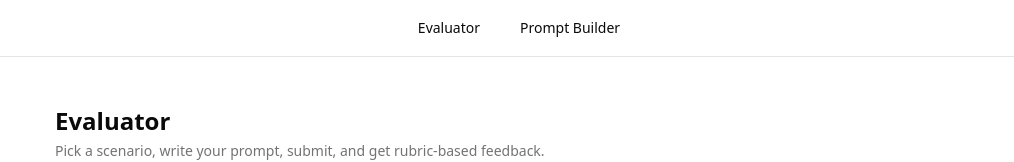
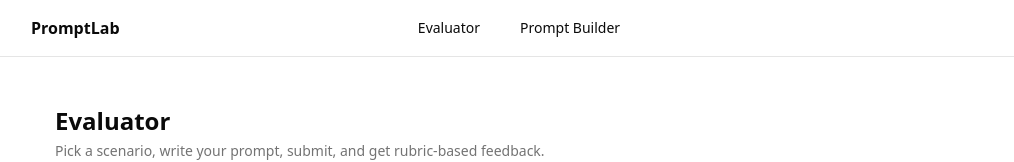
Before and after one commit to Ebaka716/eval, a Next.js app: page /prompt in a window 1280 px wide. Shown: the top 162 px of the page, without its empty margins (121-1135 px from the left). Built offline with nearby package versions, Linux system fonts and the light colour scheme.

Commit message:
Nav: restore left-aligned site title and keep centered menu via grid layout

```diff
--- a/src/app/layout.tsx
+++ b/src/app/layout.tsx
@@ -30,8 +30,11 @@ export default function RootLayout({
         className={`${geistSans.variable} ${geistMono.variable} antialiased`}
       >
         <header className="border-b">
-          <div className="mx-auto max-w-5xl px-6 py-3 flex items-center justify-center">
-            <nav className="flex items-center gap-4">
+          <div className="mx-auto max-w-5xl px-6 py-3 grid grid-cols-3 items-center">
+            <div className="justify-self-start">
+              <Link href="/" className="font-semibold">PromptLab</Link>
+            </div>
+            <nav className="justify-self-center flex items-center gap-4">
               <Link href="/prompt">
                 <Button variant="ghost" size="sm">Evaluator</Button>
               </Link>
@@ -39,6 +42,7 @@ export default function RootLayout({
                 <Button variant="ghost" size="sm">Prompt Builder</Button>
               </Link>
             </nav>
+            <div className="justify-self-end" />
           </div>
         </header>
         <main className="mx-auto max-w-5xl px-6 py-6">
```
